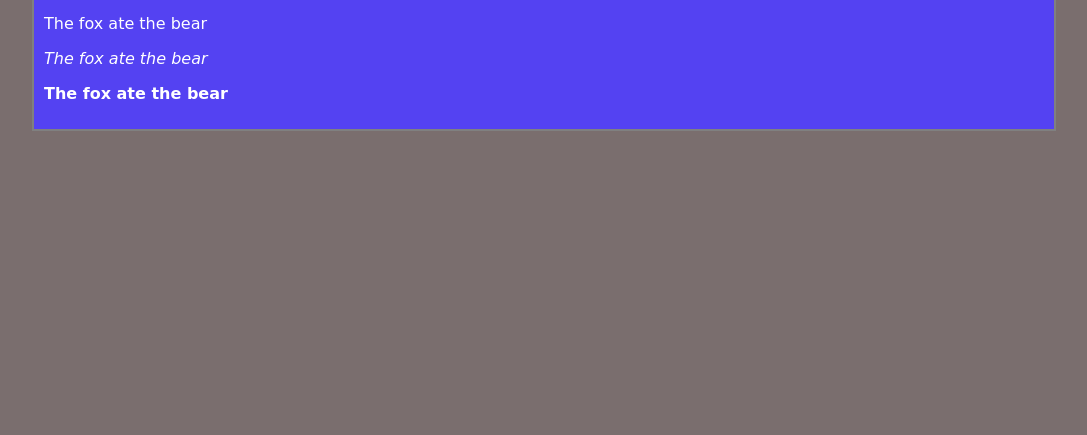
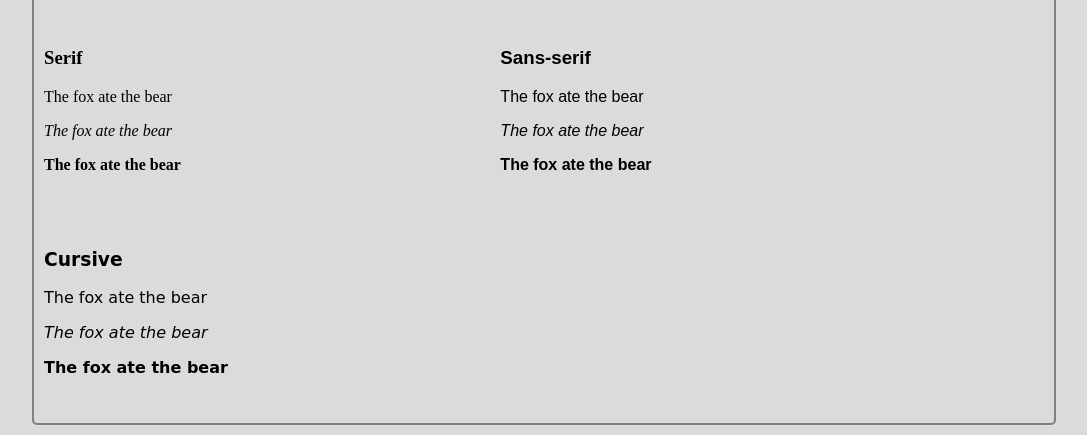
Before and after one commit to ashraf00963/design-panel, a plain HTML site: page index.html in a window 1280 px wide. Shown: the part 575-1010 px from the top of the page, without its empty margins (96-1183 px from the left). Before the commit the page ends 800 px from the top, so only its background shows below. Drawn offline with Linux system fonts and the light colour scheme.

Commit message:
fonts panel

```diff
--- a/index.html
+++ b/index.html
@@ -35,7 +35,22 @@
                     <p><strong>The fox ate the bear</strong></p>
                 </div>
             </div>
+            <div class="font-container">
+                <div class="font sans-serif">
+                    <h3>Sans-serif</h3>
+                    <p>The fox ate the bear</p>
+                    <p><em>The fox ate the bear</em></p>
+                    <p><strong>The fox ate the bear</strong></p>
+                </div>
+            </div>
+            <div class="font-container">
+                <div class="font cursive">
+                    <h3>Cursive</h3>
+                    <p>The fox ate the bear</p>
+                    <p><em>The fox ate the bear</em></p>
+                    <p><strong>The fox ate the bear</strong></p>
+                </div>
+            </div>
         </div>
     </body>
-
 </html>
--- a/styles.css
+++ b/styles.css
@@ -2,8 +2,7 @@ body{
     margin: 0 10%;
     padding: 0;
     font-family: cursive;
-    background-color: rgb(122, 110, 110);
-    color: white;
+    background-color: rgba(176, 177, 177, 0.452);
 }
 
 
@@ -55,7 +54,8 @@ h1{
     border: 2px solid gray;
     padding: 10px;
     margin: 10px auto;
-    animation: colorChange 30s infinite;
+    font-size: 20px;
+    border-radius: 5px;
 }
 
 .color-container{
@@ -85,3 +85,25 @@ h1{
 .green{
     background-color: green;
 }
+
+.font-container{
+    display: inline-block;
+    width: 45%;
+    min-height: 100px;
+    margin: 20px auto;
+    text-align: left;
+}
+
+.serif {
+    font-family: serif;
+    font-size: 16px;
+}
+
+.sans-serif{
+    font-family: sans-serif;
+    font-size: 16px;
+}
+
+.cursive {
+    font-size: 16px;
+}
```
